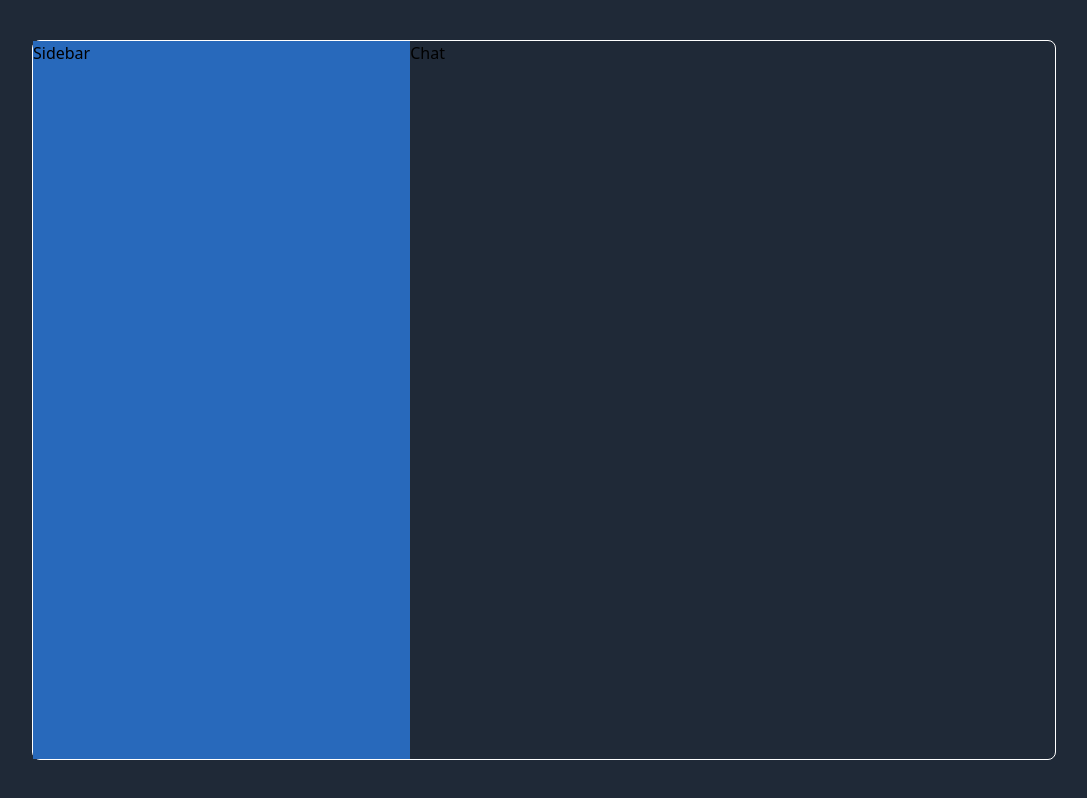
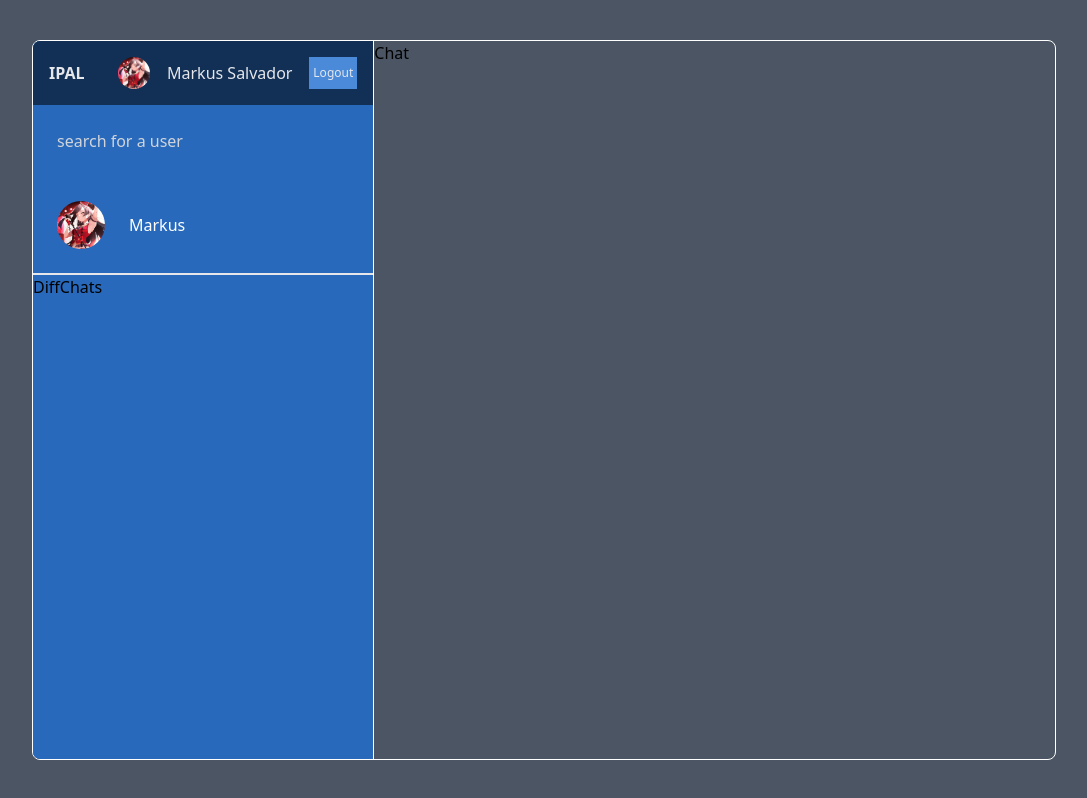
Before and after one commit to Markissss-23/chatapp, a React (Create React App) app: page / in a window 1280 px wide. Shown: the whole page, without its empty margins (96-1183 px from the left). Built offline with nearby package versions, Linux system fonts and the light colour scheme.

Commit message:
Fix Flex & also added search components

```diff
--- a/package.json
+++ b/package.json
@@ -9,6 +9,7 @@
     "react": "^18.2.0",
     "react-dom": "^18.2.0",
     "react-scripts": "5.0.1",
+    "sass": "^1.64.2",
     "web-vitals": "^2.1.4"
   },
   "scripts": {
--- a/src/App.js
+++ b/src/App.js
@@ -1,6 +1,7 @@
 import Register from "./pages/Register";
 import Login from "./pages/Login";
 import Home from "./pages/Home";
+//import "./style.scss";
 
 function App() {
   return (
--- a/src/components/Chat.js
+++ b/src/components/Chat.js
@@ -1,7 +1,7 @@
 import React from 'react'
 
 const style = {
-  chat: `order-2`
+  chat: `flex-2`
 }
 
 const Chat = () => {
--- a/src/components/Navbar.js
+++ b/src/components/Navbar.js
@@ -1,12 +1,23 @@
 import React from 'react'
+import Setsuna from '../img/setsuna.png'
 
 const style = {
-  Navbar: ``
+  navbar:`flex items-center bg-[#123055] h-16 p-4 justify-between text-gray-200`,
+  logo:`font-bold`,
+  user:`flex gap-px`,
+  profilepicture:`bg-white h-8 w-8 rounded-full object-cover`,
+  button:`bg-[#4a8ad9] text-xs border-none h-8 w-12 cursor-pointer`
 }
 
 const Navbar = () => {
   return (
-    <div classname={style.Navbar}>Navbar</div>
+    <div className={style.navbar}>
+      <span className={style.logo}>IPAL</span>
+      <div className={style.user}></div>
+        <img className={style.profilepicture} src={Setsuna} alt="" />
+        <span>Markus Salvador</span>
+        <button className={style.button}>Logout</button>
+    </div>
   )
 }
 
--- a/src/components/Search.js
+++ b/src/components/Search.js
@@ -1,8 +1,26 @@
 import React from 'react'
+import Setsuna from '../img/setsuna.png'
+
+const style = {
+  search:`border-b-2`,
+  searchForm: `p-6`,
+  textinput:`bg-transparent border-none text-white outline-none placeholder:text-gray-300`,
+  userChat:`p-6 flex items-center gap-6 text-white cursor-pointer hover:bg-[#123055]`,
+  profilepicture:`bg-white h-12 w-12 rounded-full object-cover`,
+  userChatInfo:``,
+}
 
 const Search = () => {
   return (
-    <div>Search</div>
+    <div className={style.search}>
+      <div className={style.searchForm}>
+        <input className={style.textinput} type="text" placeholder='search for a user'/>
+      </div>
+      <div className={style.userChat}>
+        <img className={style.profilepicture} src={Setsuna} alt="Setsuna" />
+        <div className={style.userChatInfo}>Markus</div>
+      </div>
+    </div>
   )
 }
 
--- a/src/components/Sidebar.js
+++ b/src/components/Sidebar.js
@@ -1,12 +1,19 @@
 import React from 'react'
+import Navbar from './Navbar'
+import Search from './Search'
+import DiffChats from './DiffChats'
 
 const style = {
-  sidebar: `order-1 border-r-[40vh] border-[#2869bb] bg-[#2869bb]`
+  sidebar: `flex-1 border-r-[1px] border-white bg-[#2869bb]`
 }
 
 const Sidebar = () => {
   return (
-    <div className={style.sidebar}>Sidebar</div>
+    <div className={style.sidebar}>
+      <Navbar />
+      <Search />
+      <DiffChats />
+    </div>
   )
 }
 
--- a/src/pages/Home.js
+++ b/src/pages/Home.js
@@ -2,9 +2,10 @@ import React from 'react'
 import Sidebar from '../components/Sidebar'
 import Chat from '../components/Chat'
 
+
 const style = {
-    home: `bg-gray-800 h-screen flex items-center justify-center`,
-    container: `border border-white rounded-lg h-[90%] w-[80%] flex`,
+    home: `bg-gray-600 h-screen flex items-center justify-center`,
+    container: `border border-white rounded-lg h-[90%] w-[80%] flex overflow-hidden`,
 }
 
 
--- a/tailwind.config.js
+++ b/tailwind.config.js
@@ -3,7 +3,9 @@ module.exports = {
   content: ["./src/**/*.{html,js}"],
   theme: {
     extend: {
-
+      flex: {
+        '2': '2 2 0%'
+      }
     },
   },
   plugins: [],
```
Also changed, not shown: src/style.scss (added, +59 -0 lines), src/img/setsuna.png (added), 1 other file (tests, documents, lock files or other folders).
